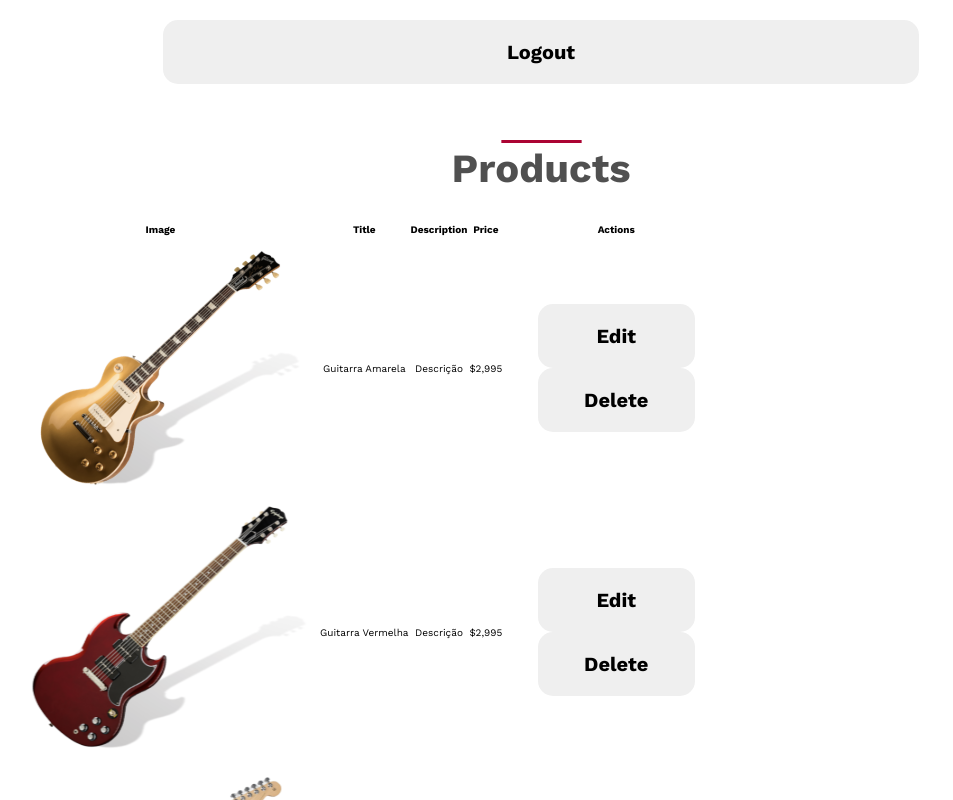
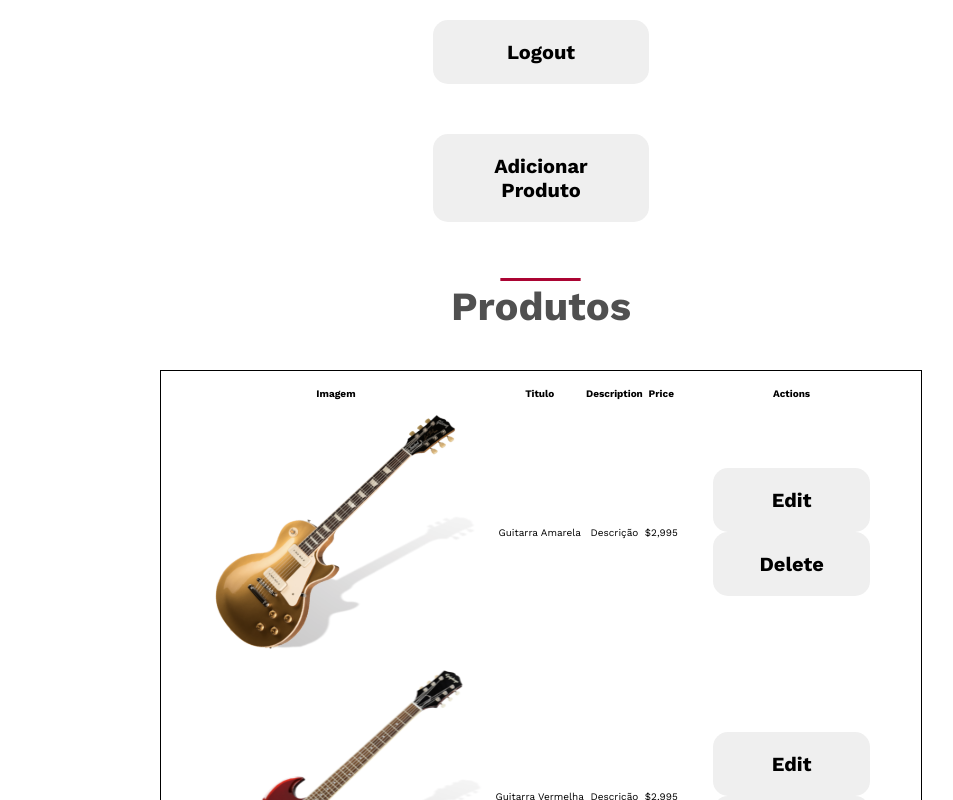
Before and after one commit to FelipeSalazar1/musicStore, a React (Vite) app: page /Produtos in a window 1280 px wide. Shown: the part 460-1260 px from the top of the page, without its empty margins (99-1052 px from the left). Built offline with nearby package versions, Linux system fonts and the light colour scheme.

Commit message:
feat: produtos2.0

```diff
--- a/src/Scss/Produtos.scss
+++ b/src/Scss/Produtos.scss
@@ -1,3 +1,9 @@
+* {
+  margin: 0;
+  padding: 0;
+  box-sizing: border-box;
+}
+
 .produtos {
   display: grid;
   gap: 5rem;
@@ -7,6 +13,9 @@
   margin-top: 2rem;
   width: 100vw;
 
+  #button-logout{
+    width: 20%;
+  }
   .card-product {
     box-shadow: rgba(0, 0, 0, 0.24) 0px 3px 8px;
     border-radius: 10px;
@@ -31,7 +40,15 @@
   .produtos-group1 {
     display: flex;
     flex-direction: column;
-    gap: 3rem;
+    gap: 4rem;
+    align-items: center;
+
+
+    #produtos-new{
+      padding: 1.5rem;
+      border: solid 1px;
+
+    }
   }
 
   .tittle-produto {
--- a/src/routes/Produtos.jsx
+++ b/src/routes/Produtos.jsx
@@ -14,8 +14,8 @@ const ProductTable = ({ products, onEdit, onDelete }) => (
   <table className="product-table">
     <thead>
       <tr>
-        <th>Image</th>
-        <th>Title</th>
+        <th>Imagem</th>
+        <th>Titulo</th>
         <th>Description</th>
         <th>Price</th>
         <th>Actions</th>
@@ -95,11 +95,19 @@ export default function Produtos() {
       return;
     }
 
+    // Cria uma cópia do produto selecionado
+    const updatedProduct = { ...selectedProduct };
+
+    // Atualiza os campos do produto
+    updatedProduct.title = document.getElementById('edit-title').value;
+    updatedProduct.description = document.getElementById('edit-description').value;
+    updatedProduct.price = document.getElementById('edit-price').value;
+
     // Cria uma cópia da lista de produtos
     const updatedProducts = [...products];
 
     // Substitui o produto antigo pelo produto atualizado
-    updatedProducts[index] = selectedProduct;
+    updatedProducts[index] = updatedProduct;
 
     // Atualiza o estado com a nova lista de produtos
     setProducts(updatedProducts);
@@ -108,48 +116,48 @@ export default function Produtos() {
     setEditPopupOpen(false);
   };
 
-
-
   return (
     <>
       <section className='produtos'>
         <button id='button-logout' onClick={handleLogout}>Logout</button>
-
+        <button onClick={handleAdd} id='button-logout'>Adicionar Produto</button>
         <div className="produtos-group1">
           <div id='tittle-produto'>
             <img src={line} alt="Line" />
-            <h1>Products</h1>
+            <h1>Produtos</h1>
           </div>
           <div id='produtos-new'>
             <ProductTable products={products} onEdit={handleEdit} onDelete={handleDelete} />
           </div>
         </div>
       </section>
-      <button onClick={handleAdd}>Add Product</button>
       {editPopupOpen && (
         <div className="edit-popup-overlay">
           <div className="edit-popup">
-            <h2>Edit Product</h2>
-            <label>Title:</label>
+            <h2>Editar Produto</h2>
+            <label>Titulo:</label>
             <input
               type="text"
+              id="edit-title"
               value={selectedProduct.title}
               onChange={(e) => setSelectedProduct(prevProduct => ({ ...prevProduct, title: e.target.value }))}
             />
-            <label>Description:</label>
+            <label>Descrição</label>
             <input
               type="text"
+              id="edit-description"
               value={selectedProduct.description}
               onChange={(e) => setSelectedProduct(prevProduct => ({ ...prevProduct, description: e.target.value }))}
             />
-            <label>Price:</label>
+            <label>Preço:</label>
             <input
               type="text"
+              id="edit-price"
               value={selectedProduct.price}
               onChange={(e) => setSelectedProduct(prevProduct => ({ ...prevProduct, price: e.target.value }))}
             />
-            <button onClick={handleUpdate}>Update</button>
-            <button onClick={handleCloseEditPopup}>Cancel</button>
+            <button onClick={handleUpdate}>Atualizar</button>
+            <button onClick={handleCloseEditPopup}>Cancelar</button>
           </div>
         </div>
       )}
```
